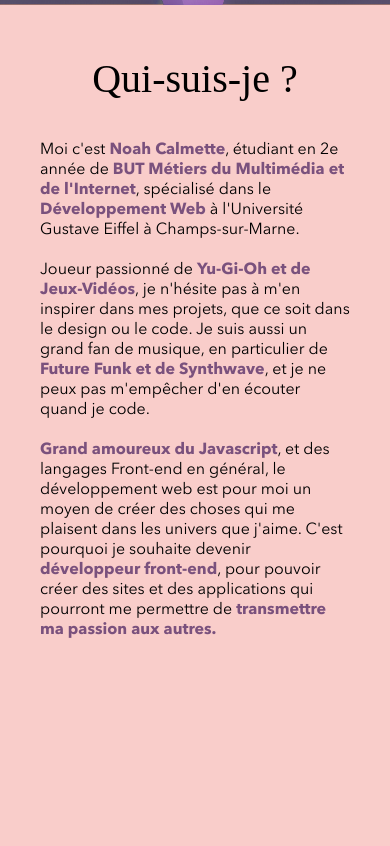
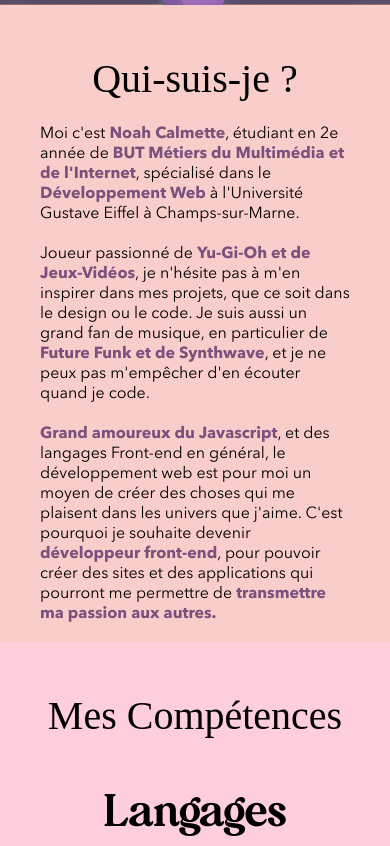
Before and after one commit to Shaikeerr/Playground, a website: page index.html in a window 390 px wide. Shown: the part 839-1685 px from the top of the page. Drawn offline with nearby package versions, Linux system fonts and the light colour scheme; a web font is replaced by a local one.

Commit message:
Responsive

```diff
--- a/assets/css/style550.css
+++ b/assets/css/style550.css
@@ -63,11 +63,14 @@
 
 .container_about p {
     font-size: 1rem;
+    margin: 0;
+    margin-bottom: 20px;
 }
 
 .container_about {
     padding-left: 20px;
     padding-right: 20px;
+
 }
 
 .container_about img {
@@ -118,6 +121,10 @@
     height: 100vh;
 }
 
+#about {
+    height: initial;
+}
+
 .project_box_3 {
     display: none;
 }
```
